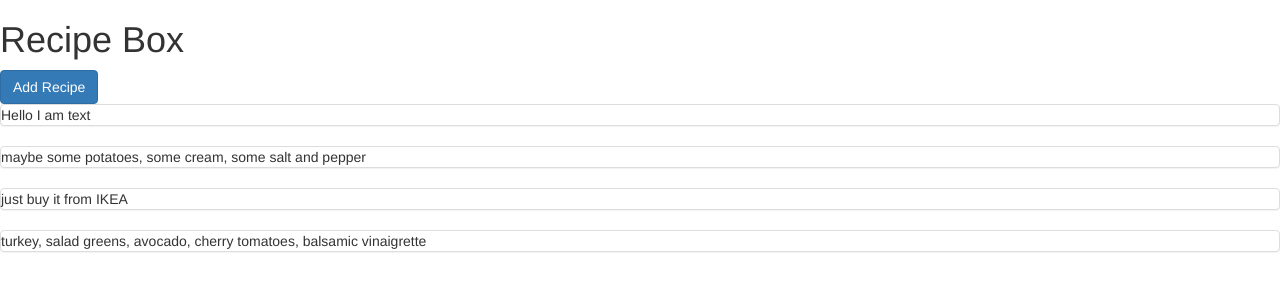
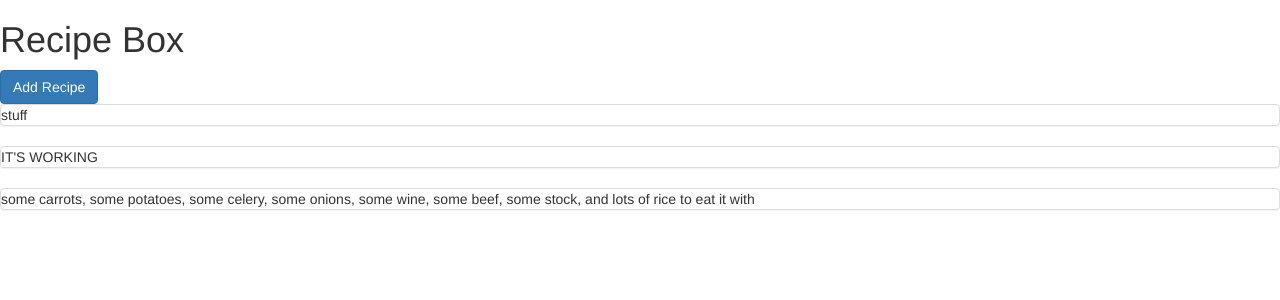
Before and after one commit to eina/recipe-box, a React (Create React App) app: page /add in a window 1280 px wide. Shown: the top 300 px of the page. Built offline with nearby package versions, Linux system fonts and the light colour scheme.

Commit message:
addRecipe functionality added + rendering recipes w/ Redux

```diff
--- a/src/App.js
+++ b/src/App.js
@@ -1,5 +1,6 @@
 import React, { Component } from 'react';
 import { Link } from 'react-router';
+import { connect } from 'react-redux';
 
 // components
 import RecipeList from './components/RecipeList'
@@ -8,22 +9,7 @@ class App extends Component {
   constructor(props){
     super(props);
     this.state = {
-      recipes: [
-        {
-          title: 'Beef Stew',
-          body: 'Hello I am text'
-        }, {
-          title: 'Mashed Potatoes',
-          body: 'maybe some potatoes, some cream, some salt and pepper'
-        }, {
-          title: 'Daim Chocolate Torte',
-          body: 'just buy it from IKEA'
-        }, {
-          title: 'Turkey Salad with Avocado',
-          body: 'turkey, salad greens, avocado, cherry tomatoes, balsamic vinaigrette'
-        },
-
-      ]
+      recipes: []
     }
   }
 
@@ -38,11 +24,17 @@ class App extends Component {
         </header>
 
         <main>
-          <RecipeList recipes={this.state.recipes} />
+          <RecipeList recipes={this.props.recipes} />
         </main>
       </div>
     );
   }
 }
 
-export default App;
+const mapStateToProps = (state) => {
+  return {
+    recipes: state
+  }
+}
+
+export default connect(mapStateToProps, null)(App);
--- a/src/index.js
+++ b/src/index.js
@@ -1,11 +1,10 @@
 import React from 'react';
 import ReactDOM from 'react-dom';
 import {Route, Router, IndexRoute, hashHistory } from 'react-router';
-import { createStore, applyMiddleware, compose } from 'redux';
 import { Provider } from 'react-redux';
-import thunk from 'redux-thunk';
 
-import { addRecipe, recipeReducer } from './actions'
+import { addRecipe } from './actions'
+import store from './store/configStore'
 
 // components
 import App from './App';
@@ -13,17 +12,19 @@ import AddRecipe from './components/AddRecipe';
 import EditRecipe from './components/EditRecipe';
 
 // redux
-const store = createStore(recipeReducer, compose(
-  applyMiddleware(thunk),
-  window.devToolsExtension ? window.devToolsExtension() : f => f
-))
-
-
+// const store = createStore(recipeReducer, compose(
+//   applyMiddleware(thunk),
+//   window.devToolsExtension ? window.devToolsExtension() : f => f
+// ))
 
 store.dispatch(addRecipe({title: 'title', 'body': 'stuff'}))
 store.dispatch(addRecipe({title: 'OH MY GOD', 'body': 'IT\'S WORKING'}))
+store.dispatch(addRecipe({title: 'Beef Stew', body: 'some carrots, some potatoes, some celery, some onions, some wine, some beef, some stock, and lots of rice to eat it with'}))
 
-console.log('new state', store.getState())
+store.subscribe(() => {
+  console.log('new state', store.getState())
+})
+
 
 ReactDOM.render(
   <Provider store={store}>
--- /dev/null
+++ b/src/store/configStore.js
@@ -0,0 +1,11 @@
+import { createStore, applyMiddleware, compose } from 'redux';
+import thunk from 'redux-thunk';
+
+import { recipeReducer } from '../actions'
+
+const store = createStore(recipeReducer, compose(
+  applyMiddleware(thunk),
+  window.devToolsExtension ? window.devToolsExtension() : f => f
+))
+
+export default store;
```
Also changed, not shown: src/components/AddRecipe.js (+6 -1 lines).
